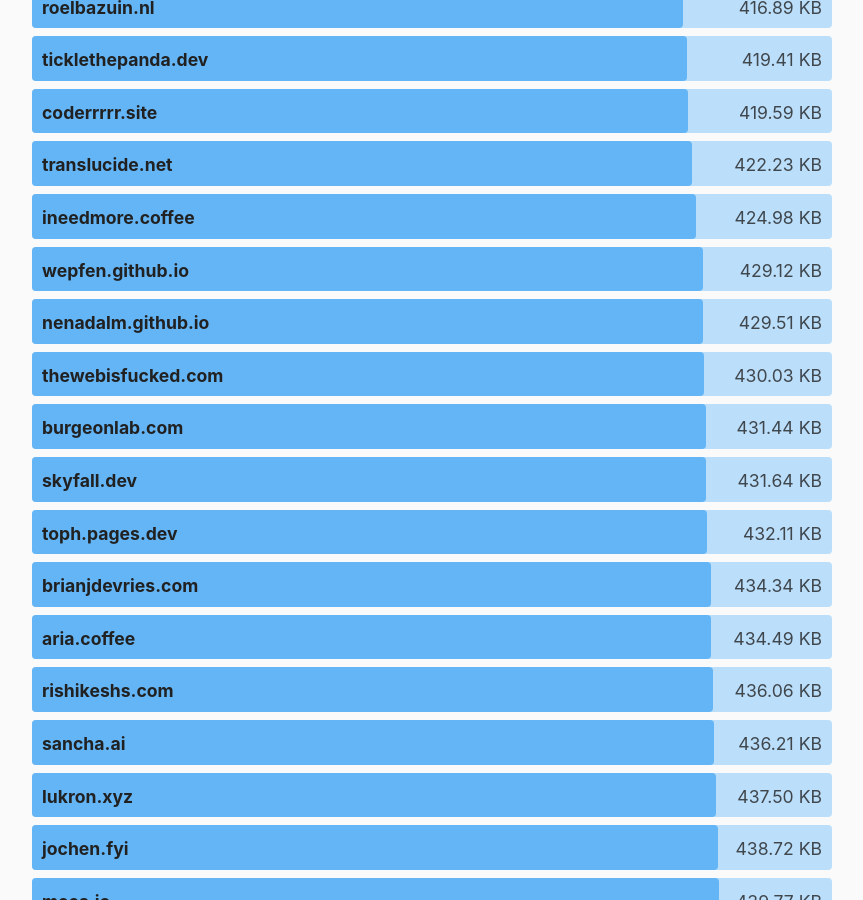
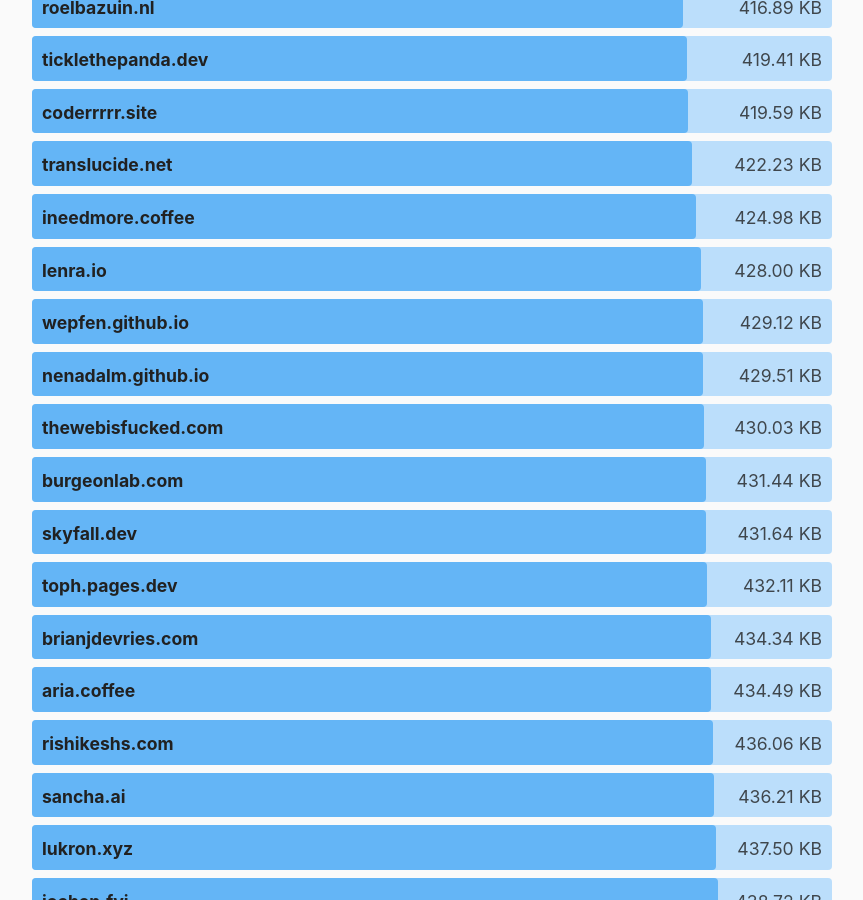
Before and after one commit to kevquirk/512kb.club, a Jekyll site: the page built from index.md, in a window 1280 px wide and 900 px high, scrolled down 45305 px. Shown: the whole window, without its empty margins (208-1071 px from the left). Built offline with Jekyll 4.4.1, drawn with Linux system fonts in a browser that asks for light colours.

Commit message:
Add lenra.io site information to sites.yml

```diff
--- a/_data/sites.yml
+++ b/_data/sites.yml
@@ -4407,3 +4407,8 @@
   url: https://zwieratko.sk/
   size: 30.94
   last_checked: 2025-08-30
+
+- domain: lenra.io
+  url: https://www.lenra.io/
+  size: 428
+  last_checked: 2025-11-22
```
